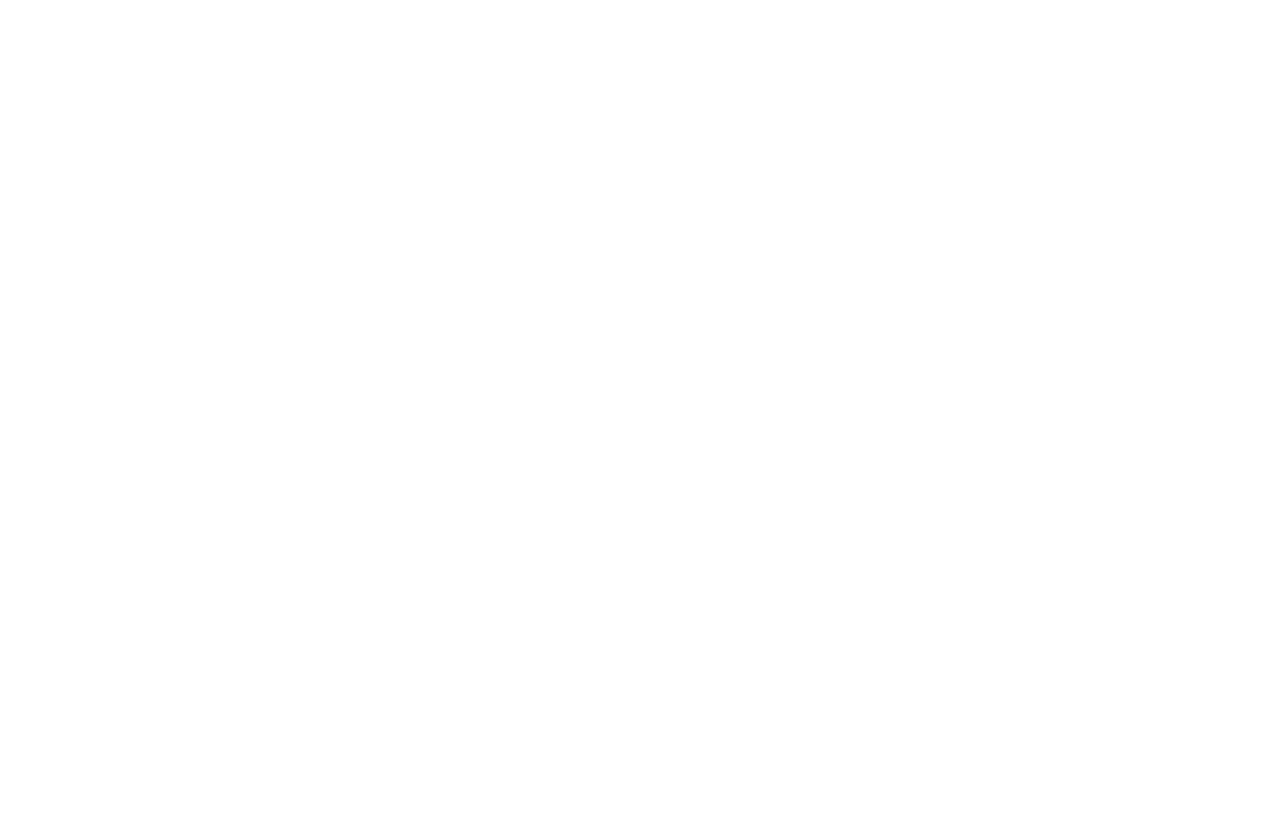
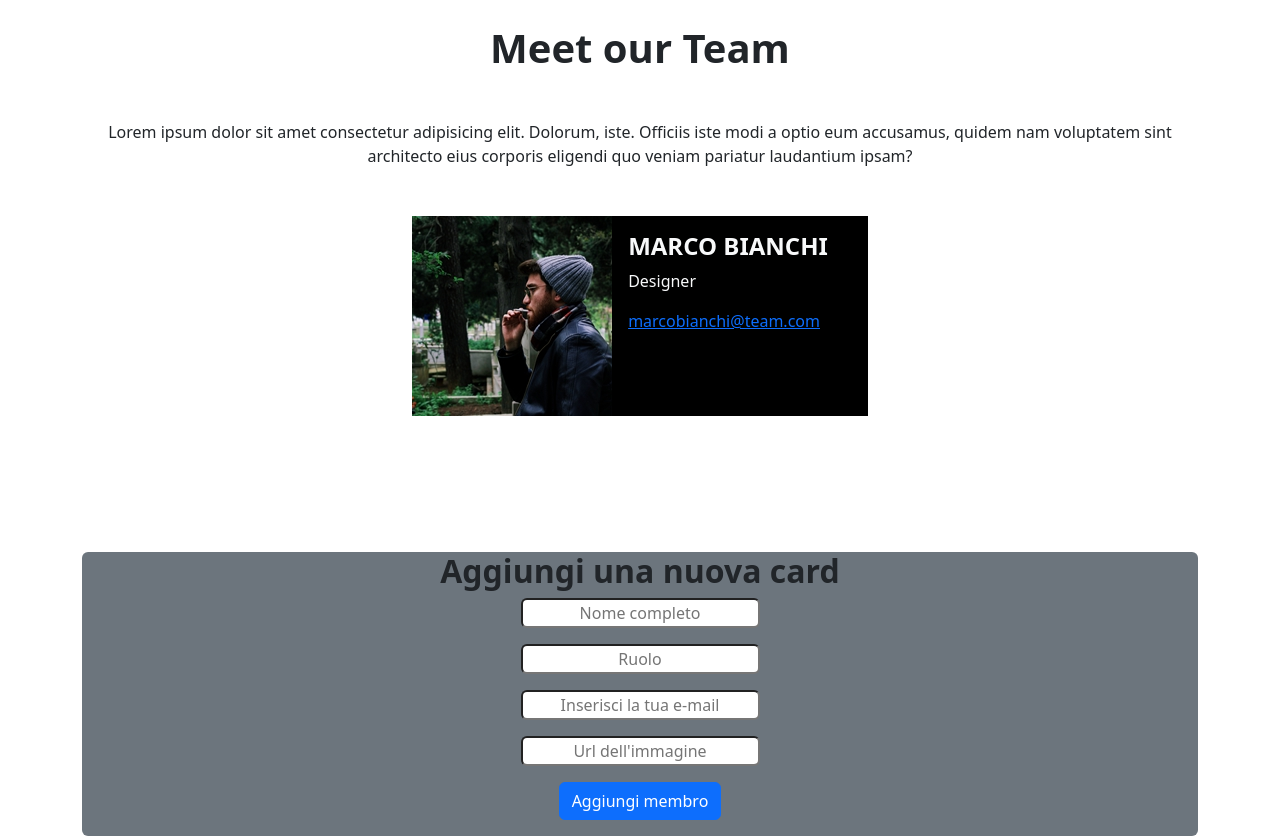
Before and after one commit to ManuelLantieri/js-our-team, a plain HTML site: page index.html in a window 1280 px wide. Before the commit the page ends 800 px from the top, so only its background shows below. Drawn offline with nearby package versions, Linux system fonts and the light colour scheme.

Commit message:
html project

```diff
--- a/index.html
+++ b/index.html
@@ -11,6 +11,48 @@
     <link rel="stylesheet" href="./css/style.css">
 </head>
 <body>
-
+    <div class="container">
+        <div class="container text-center">
+            <h1 class="mb-5 mt-4"><strong>Meet our Team</strong></h1>
+            <p class="mb-5">Lorem ipsum dolor sit amet consectetur adipisicing elit. Dolorum, iste. Officiis iste modi a optio eum accusamus, quidem nam voluptatem sint architecto eius corporis eligendi quo veniam pariatur laudantium ipsam?</p>
+        </div>
+        <div class="team-container justify-content-center d-flex flex-wrap">
+            <div class="card-team bg-black d-flex">
+                <div class="card_img">
+                    <img src="./img/male1.png" alt="Ragazzo 1">
+                </div>
+                <div class="card_info text-light p-3 me-4">
+                    <h4><strong>MARCO BIANCHI</strong></h4>
+                    <p>Designer</p>
+                    <a id="email" href="#">marcobianchi@team.com</a>
+                </div>
+            </div>
+        </div>
+        <br>
+        <br>
+        <br>
+        <br>
+        <br>
+        <div class="containerForm text-center bg-secondary rounded">
+            <form id="member-form">
+                <h2 class="mt-3"><strong>Aggiungi una nuova card</strong></h2>
+                <div>
+                    <input class="mb-3 text-center rounded" type="text" id="name" placeholder="Nome completo" required>
+                </div>
+                <div>
+                    <input class="mb-3 text-center rounded" type="text" id="role" placeholder="Ruolo" required>
+                </div>
+                <div>
+                    <input class="mb-3 text-center rounded" type="text" id="email" placeholder="Inserisci la tua e-mail" required>
+                </div>
+                <div>
+                    <input class="mb-3 text-center rounded" type="text" id="image" placeholder="Url dell'immagine">
+                </div>
+                <button class="btn btn-primary mb-3" type="submit">Aggiungi membro</button>
+            </form>
+        </div>
+    </div>
+    <script src="https://cdn.jsdelivr.net/npm/bootstrap@5.3.3/dist/js/bootstrap.bundle.min.js" integrity="sha384-YvpcrYf0tY3lHB60NNkmXc5s9fDVZLESaAA55NDzOxhy9GkcIdslK1eN7N6jIeHz" crossorigin="anonymous"></script>
+    <script src="./js/script.js"></script>
 </body>
 </html>
```
